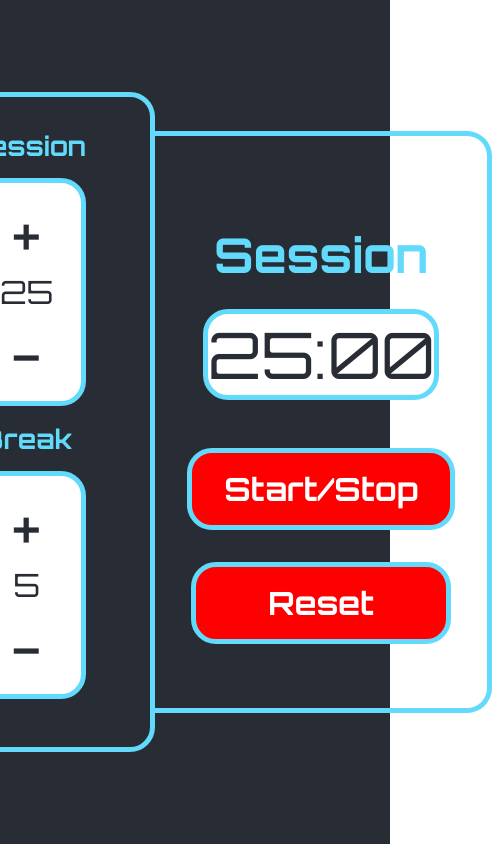
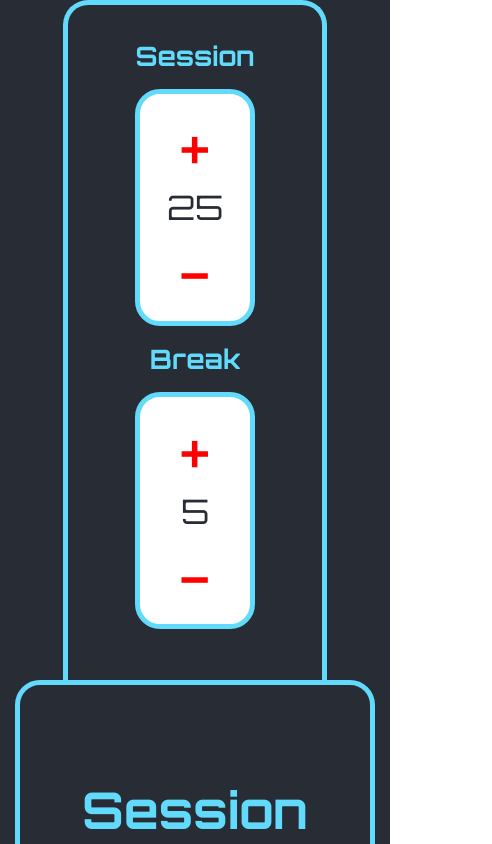
Before and after one commit to MatyD356/pomodoro, a React (Create React App) app: page / in a window 390 px wide. Shown: the top 844 px of the page, 492 px wide, since content can reach past the window. Built offline with nearby package versions, Linux system fonts and the light colour scheme.

Commit message:
predeploy commit

```diff
--- a/package.json
+++ b/package.json
@@ -37,5 +37,8 @@
       "last 1 firefox version",
       "last 1 safari version"
     ]
+  },
+  "devDependencies": {
+    "gh-pages": "^2.2.0"
   }
 }
--- a/src/App.js
+++ b/src/App.js
@@ -87,7 +87,7 @@ class App extends React.Component {
         this.setState({
           minutes: this.state.minutes - 1,
           seconds: 60
-        }, () => { this.playAudio() })
+        })
       }
       //second tick
       this.setState({
@@ -102,7 +102,7 @@ class App extends React.Component {
             onGoing: "Break",
             seconds: 0,
             minutes: this.state.breakTime
-          })
+          }, () => { this.playAudio() })
         }
       })
     }
--- a/src/App.scss
+++ b/src/App.scss
@@ -1,4 +1,7 @@
 @import url("https://fonts.googleapis.com/css?family=Orbitron:400,700&display=swap");
+:root {
+  font-size: 2vh;
+
   * {
     margin: 0;
     padding: 0;
@@ -31,8 +34,14 @@
 
         .plus,
         .minus {
+          color: red;
           font-size: 4rem;
           cursor: pointer;
+        }
+        .plus:hover,
+        .minus:hover {
+          color: green;
+          transition-duration: 200ms;
         }
       }
     }
@@ -64,10 +73,11 @@
         }
         #start_stop,
         #reset {
+          cursor: pointer;
           color: white;
           font-weight: 700;
           font-size: 2rem;
-        background-color: red;
+          background-color: #61dafb;
           padding: 1rem 2rem;
           border: 5px solid #61dafb;
           border-radius: 25px;
@@ -76,6 +86,31 @@
           margin-top: 2rem;
           padding: 1rem 4.5rem;
         }
+        #reset:hover,
+        #start_stop:hover {
+          background-color: red;
+          transition-duration: 200ms;
+        }
+
+        #reset:active,
+        #start_stop:active {
+          transition-duration: 100ms;
+          background-color: green;
         }
       }
     }
+  }
+  @media only screen and (max-width: 600px) {
+    .App {
+      flex-direction: column;
+      .Config {
+        border-radius: 25px 25px 0 0;
+        border-bottom: none;
+      }
+      .Clock {
+        border-radius: 25px;
+        border-left: 5px solid #61dafb;
+      }
+    }
+  }
+}
```
Also changed, not shown: 1 other file (tests, documents, lock files or other folders). Lines whose indentation alone changed are shown as unchanged.
